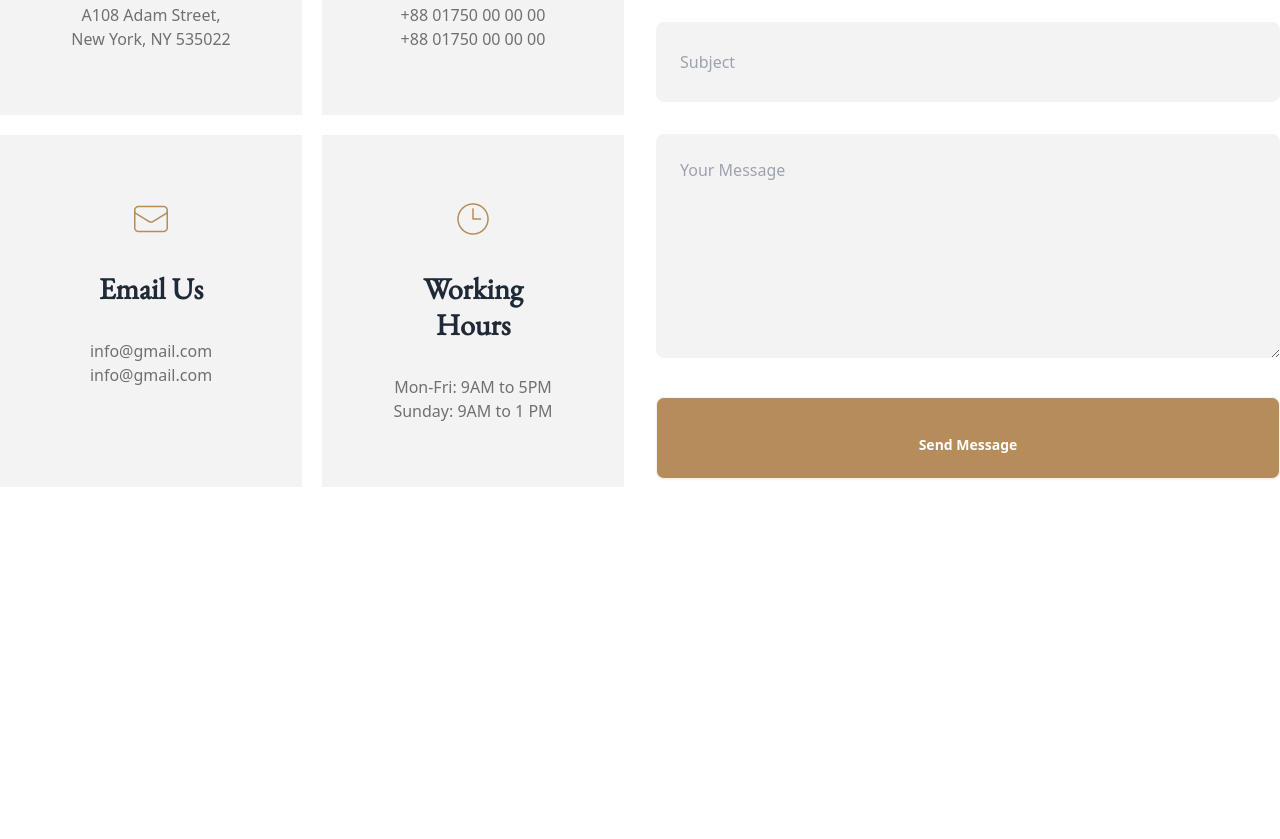
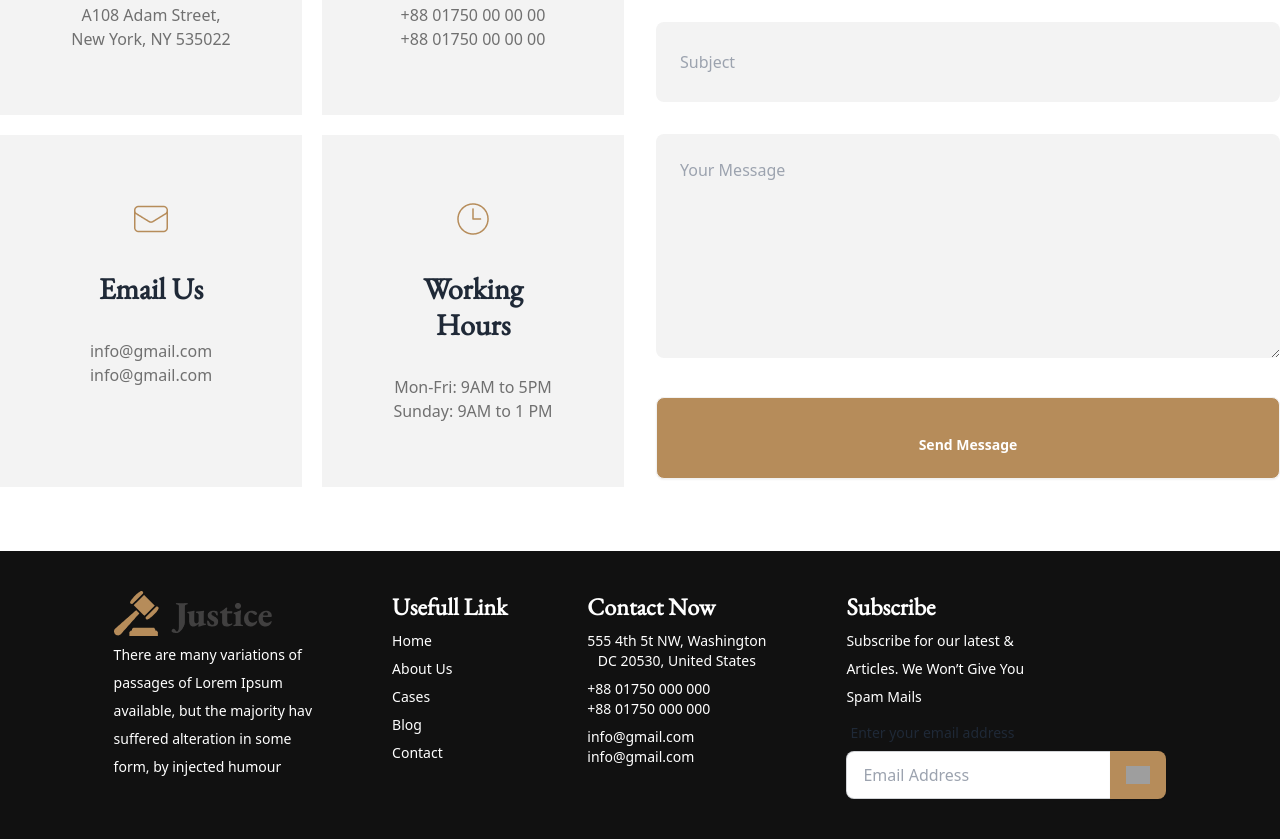
Before and after one commit to sifayet007/legal-solution-resources-main, a plain HTML site: page index.html in a window 1280 px wide. Shown: the part 3793-4632 px from the top of the page. Before the commit the page ends 4344 px from the top, so only its background shows below. Drawn offline with nearby package versions, Linux system fonts and the light colour scheme; grey boxes are pictures that could not be loaded.

Commit message:
added a footer

```diff
--- a/index.html
+++ b/index.html
@@ -19,6 +19,8 @@
       href="https://fonts.googleapis.com/css2?family=Poppins&display=swap"
       rel="stylesheet"
     />
+    <!-- Font Awesome -->
+    <script src="https://kit.fontawesome.com/b5d646edcb.js" crossorigin="anonymous"></script>
     <!-- google font EB Garamond -->
     <link rel="preconnect" href="https://fonts.googleapis.com" />
     <link rel="preconnect" href="https://fonts.gstatic.com" crossorigin />
@@ -511,6 +513,52 @@
         </div>
        </section>
     </main>
-    <footer></footer>
+
+    <!-- footer section -->
+    <footer class="footer bg-[#111111] text-center gap-20 justify-center text-base-content p-10
+    text-white">
+      <nav>
+        <a><img  src="images/logo2.png" alt=""></a>
+        <a class="link link-hover">There are many variations of </a>
+        <a class="link link-hover">passages of Lorem Ipsum </a>
+        <a class="link link-hover">available, but the majority hav</a>
+        <a class="link link-hover">suffered alteration in some </a>
+        <a class="link link-hover">form, by injected humour </a>
+      </nav>
+      <nav>
+        <h6 class="eb-garamond font-extrabold text-2xl">Usefull Link</h6>
+        <a class="link link-hover">Home</a>
+        <a class="link link-hover">About Us</a>
+        <a class="link link-hover">Cases</a>
+        <a class="link link-hover">Blog</a>
+        <a class="link link-hover">Contact</a>
+      </nav>
+      <nav>
+        <h6 class="eb-garamond font-extrabold text-2xl">Contact Now</h6>
+        <a class="link link-hover">555 4th 5t NW, Washington <br> DC 20530, United States</a>
+        <a class="link link-hover">+88 01750 000 000 <br>
+          +88 01750 000 000</a>
+        <a class="link link-hover">info@gmail.com <br>
+          info@gmail.com</a>
+      </nav>
+      <form>
+        <h6 class="eb-garamond font-extrabold text-2xl">Subscribe</h6>
+        <a>Subscribe for our latest &</a>
+        <a>Articles. We Won’t Give You</a>
+        <a>Spam Mails</a>
+        <fieldset class="form-control w-80">
+          <label class="label">
+            <span class="label-text">Enter your email address</span>
+          </label>
+          <div class="join">
+            <input
+              type="text"
+              placeholder="Email Address"
+              class="input input-bordered join-item" />
+            <button class="btn  join-item bg-btn-bg-color border-none text-white"><img width="24" height="24"  src="https://img.icons8.com/ios/24/sent--v1.png" alt="sent--v1"/></button>
+          </div>
+        </fieldset>
+      </form>
+    </footer>
   </body>
 </html>
```
